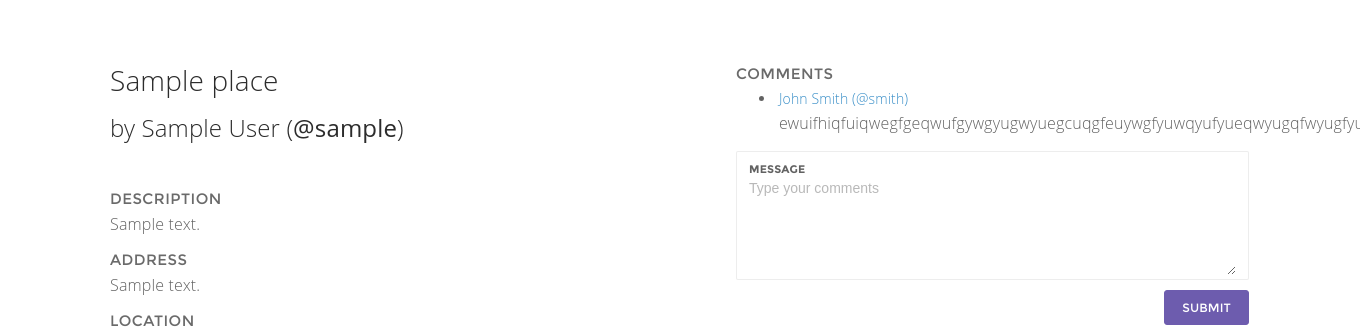
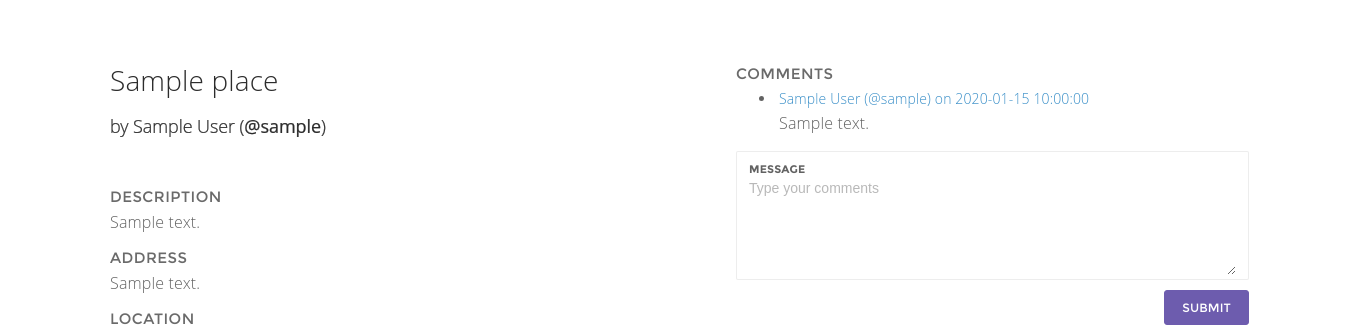
Before and after one commit to chloenayon/underground, a Flask app: template templates/place.html in a window 1360 px wide. Shown: the part 364-697 px from the top of the page. Run offline with Flask 2, Linux system fonts and the light colour scheme; the template is opened without the code that fills it: most values are stand-ins (such as "Sample title", 1, 10 or a date in 2020); parts of the project's set-up code (start-up, migrations or seed data) failed here and were passed over; some libraries are stand-ins or nearby versions; some web fonts are replaced.

Commit message:
added comment rendering logic

```diff
--- a/templates/place.html
+++ b/templates/place.html
@@ -52,9 +52,9 @@
         <h2>
           {{place.name}}
         </h2>
-        <h3>
+        <h4>
           by {{place.user.first_name}} {{place.user.last_name}} (<span class="semi-bold">@{{place.user.username}}</span>)
-        </h3>
+        </h4>
         <div class="p-r-40 sm-p-r-0">
           <br>
           <div class="row">
@@ -94,8 +94,8 @@
             <ul>
               {% for comment in comments %}
               <li>
-                <a href="/users/{{comment.user.name}}">John Smith (@smith)</a><br>
-                <p>ewuifhiqfuiqwegfgeqwufgywgyugwyuegcuqgfeuywgfyuwqyufyueqwyugqfwyugfyu</p>
+                <a href="/users/{{comment.user.name}}">{{comment.user.first_name}} {{comment.user.last_name}} (@{{comment.user.username}}) on {{comment.date}}</a><br>
+                <p>{{comment.text}}</p>
               </li>
               {% endfor %}
             </ul>
```
